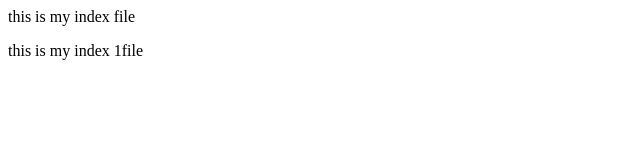
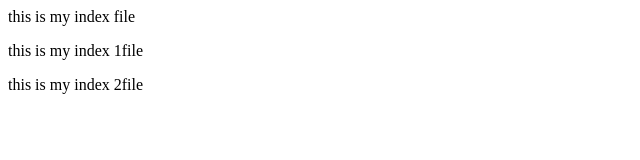
Before and after one commit to ZAINAB24-sys/Task-1, a plain HTML site: page index.html in a window 1280 px wide. Shown: the whole page, without its empty margins (0-640 px from the left). Drawn offline with Linux system fonts and the light colour scheme.

Commit message:
Add msg to index file

```diff
--- a/index.html
+++ b/index.html
@@ -1,3 +1,4 @@
 <p>this is my index file</p>
 
 <p>this is my index 1file</p>
+<p>this is my index 2file</p>
```
